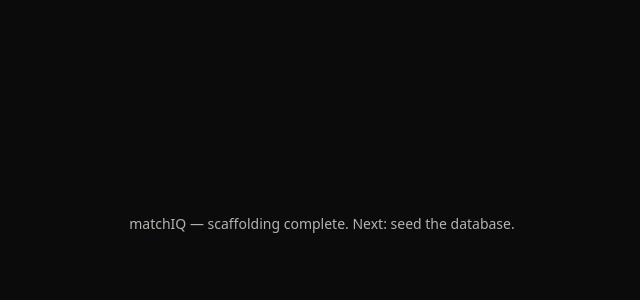
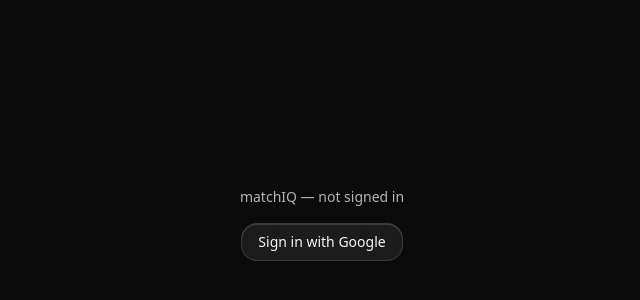
Before and after one commit to vanshsrivastv/football-analytics-platform, a Next.js app: page / in a window 1280 px wide. Shown: the part 176-476 px from the top of the page, without its empty margins (318-958 px from the left). Built offline with nearby package versions, Linux system fonts and the light colour scheme; no server answers.

Commit message:
M8: Google authentication via Auth.js working end to end

```diff
--- a/package.json
+++ b/package.json
@@ -12,10 +12,12 @@
     "seed": "tsx prisma/seed.ts"
   },
   "dependencies": {
+    "@auth/prisma-adapter": "^2.11.2",
     "@prisma/client": "^6.19.3",
     "dotenv": "^17.4.2",
     "geist": "^1.7.2",
     "next": "16.2.10",
+    "next-auth": "^5.0.0-beta.31",
     "react": "19.2.4",
     "react-dom": "19.2.4"
   },
--- /dev/null
+++ b/src/app/api/auth/[...nextauth]/route.ts
@@ -0,0 +1,3 @@
+import { handlers } from "@/shared/lib/auth";
+
+export const { GET, POST } = handlers;
--- a/src/app/page.tsx
+++ b/src/app/page.tsx
@@ -1,9 +1,37 @@
-export default function HomePage() {
+import { auth, signIn, signOut } from "@/shared/lib/auth";
+
+export default async function HomePage() {
+  const session = await auth();
+
   return (
-    <main className="min-h-screen flex items-center justify-center">
+    <main className="min-h-screen flex flex-col items-center justify-center gap-4">
       <p className="text-[var(--color-text-secondary)] text-sm">
-        matchIQ — scaffolding complete. Next: seed the database.
+        matchIQ — {session ? `signed in as ${session.user?.name}` : "not signed in"}
       </p>
+
+      {session ? (
+        <form
+          action={async () => {
+            "use server";
+            await signOut();
+          }}
+        >
+          <button className="glass px-4 py-2 text-sm text-[var(--color-text-primary)]">
+            Sign out
+          </button>
+        </form>
+      ) : (
+        <form
+          action={async () => {
+            "use server";
+            await signIn("google");
+          }}
+        >
+          <button className="glass px-4 py-2 text-sm text-[var(--color-text-primary)]">
+            Sign in with Google
+          </button>
+        </form>
+      )}
     </main>
   );
 }
--- /dev/null
+++ b/src/shared/lib/auth.ts
@@ -0,0 +1,9 @@
+import NextAuth from "next-auth";
+import Google from "next-auth/providers/google";
+import { PrismaAdapter } from "@auth/prisma-adapter";
+import { prisma } from "./prisma";
+
+export const { handlers, signIn, signOut, auth } = NextAuth({
+  adapter: PrismaAdapter(prisma),
+  providers: [Google],
+});
```
Also changed, not shown: 1 other file (tests, documents, lock files or other folders).
